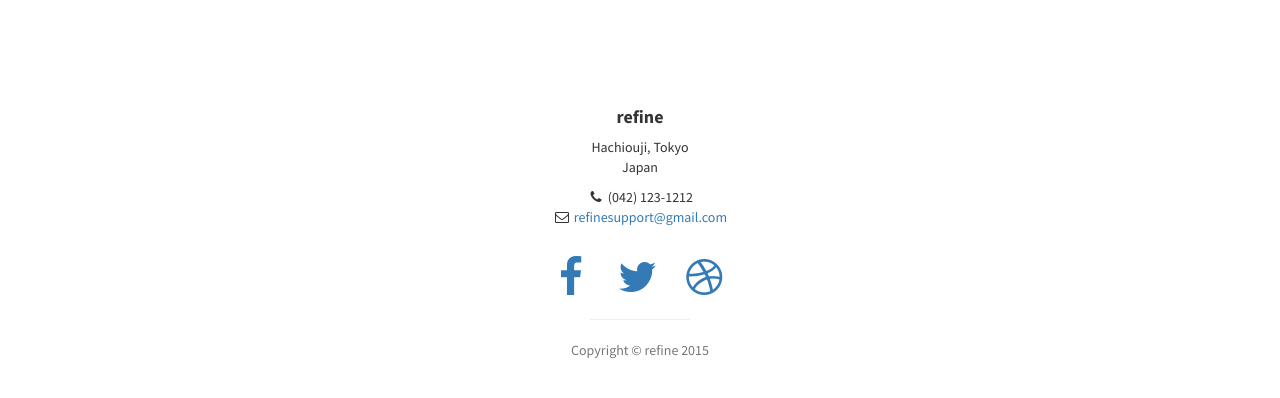
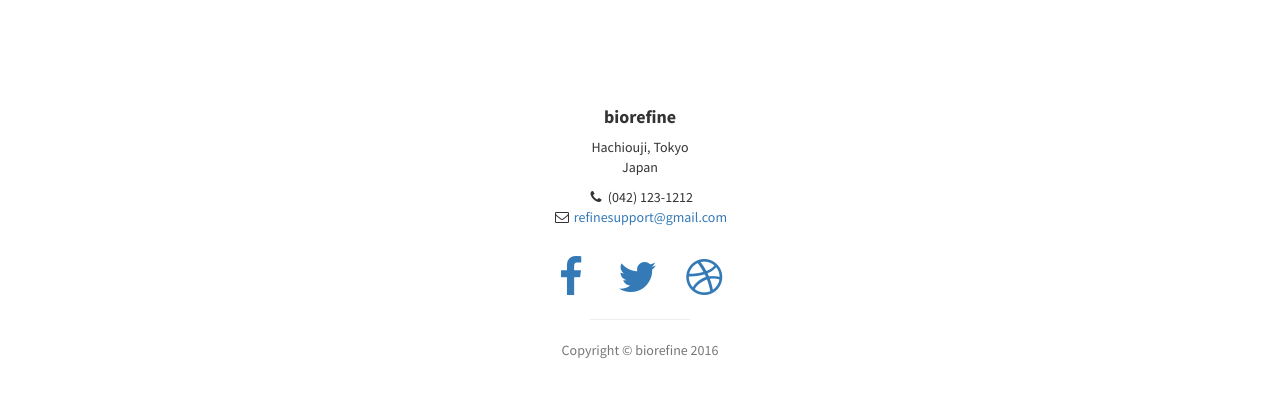
Before and after one commit to aokinobu/tensaku, a Jekyll site: the page built from index.html, in a window 1280 px wide and 900 px high, scrolled down 1593 px. Shown: the part 430-828 px from the top of the window. Built offline with Jekyll 4.4.1, drawn with Linux system fonts in a browser that asks for light colours; the list of posts is cut into pages by our own code.

Commit message:
update config

```diff
--- a/_config.yml
+++ b/_config.yml
@@ -1,10 +1,10 @@
-url: http://refine.bluetree.jp
+url: http://biorefine.bluetree.jp
 #baseurl: /agency-jekyll-theme/
 
 # Site settings
-title: refine
-year: 2015
-email: refine@bluetree.jp
+title: biorefine
+year: 2016
+email: biorefine@bluetree.jp
 description: "publication translation and proofreading"
 objective: "Let us take care of your proofreading or translation!"
 detail: "We can guarantee your publication will be in native English and provide support for you until it is complete."
```
